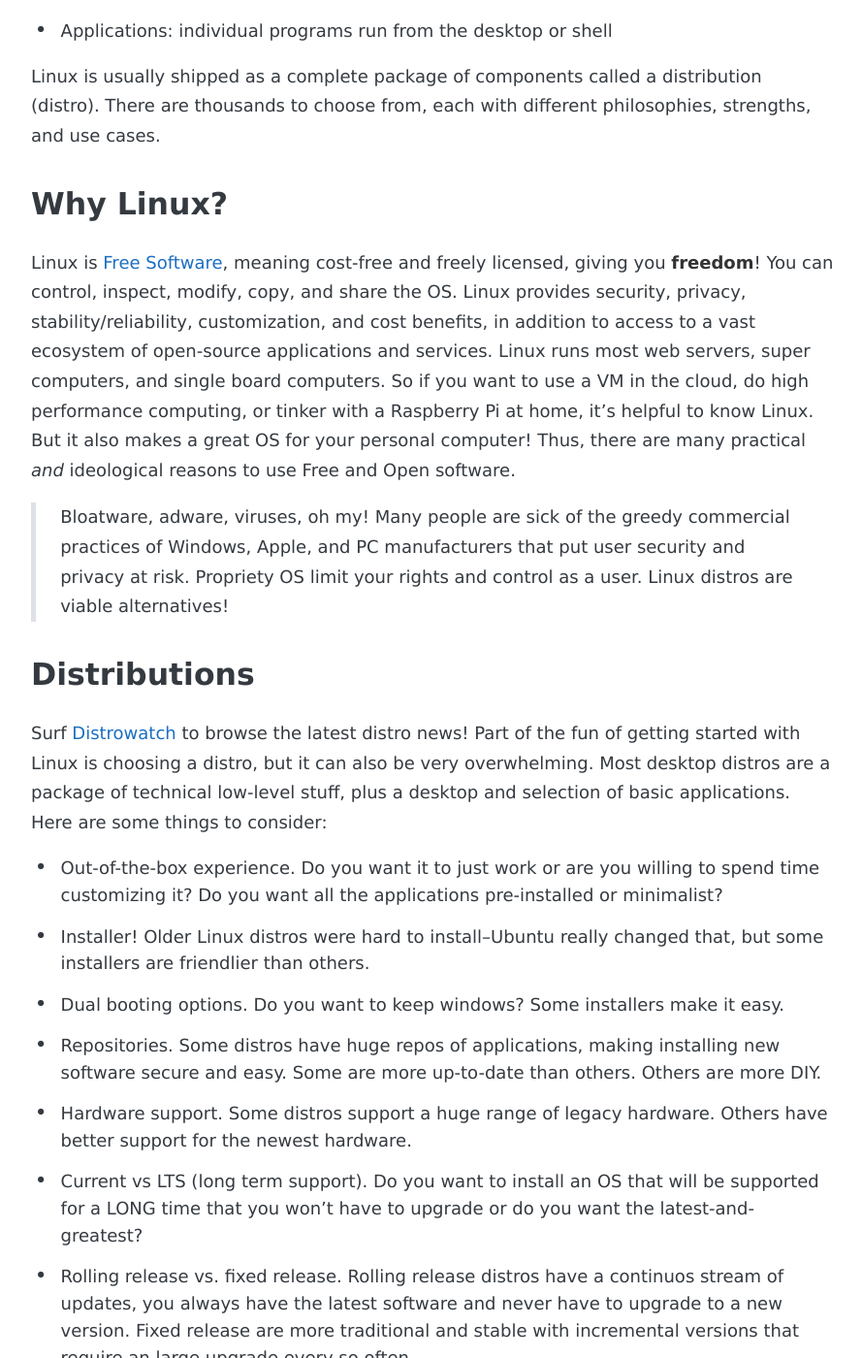
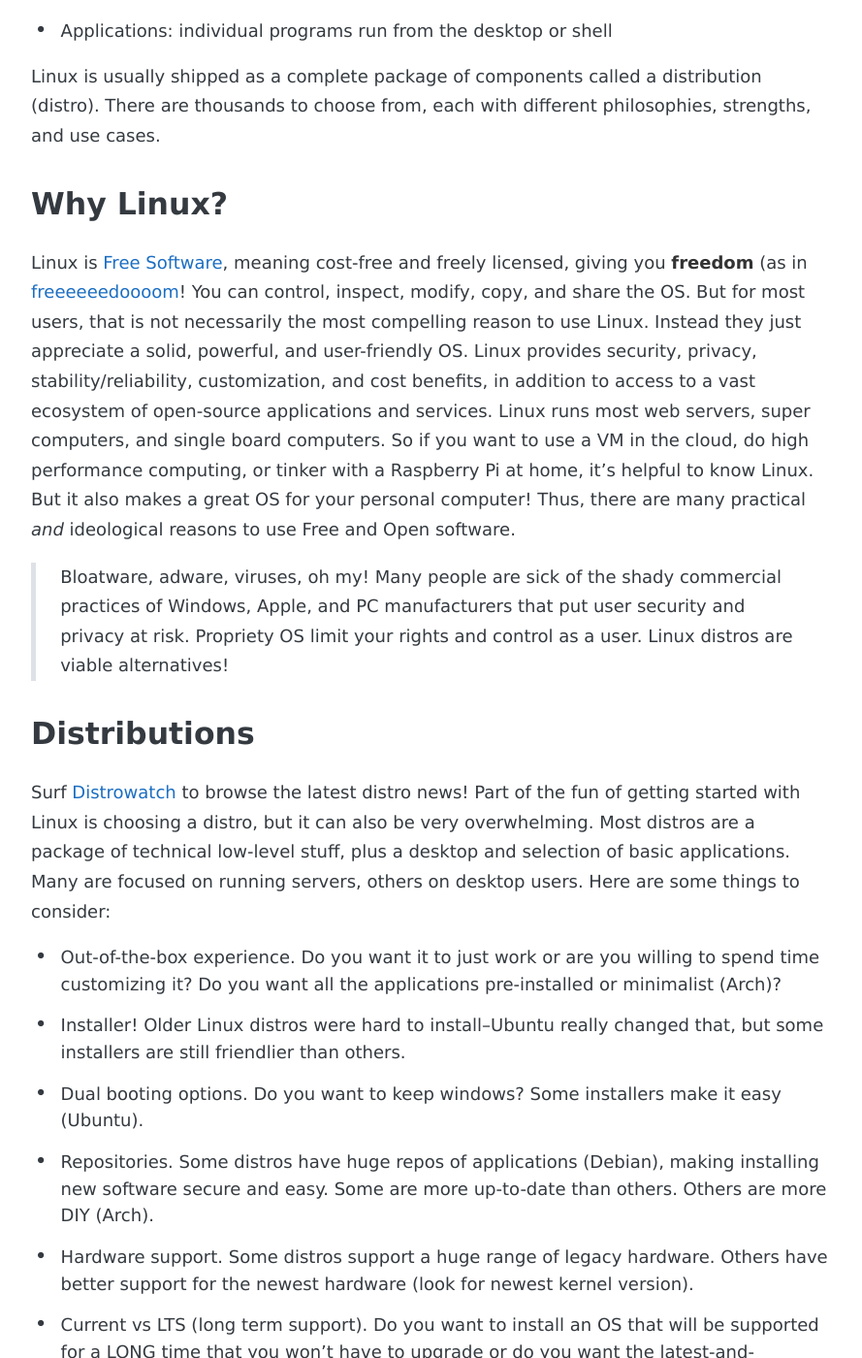
Before and after one commit to evanwill/_drafts, a Jekyll site: the page built from _notes/linux-intro.md, in a window 1280 px wide and 1400 px high, scrolled down 894 px. Shown: the whole window at 97% size, without its empty margins (194-1083 px from the left). Built offline with Jekyll 4.4.1, drawn with Linux system fonts in a browser that asks for light colours; some of the changed text lies outside the part shown.

Commit message:
update linux intro

```diff
--- a/_notes/linux-intro.md
+++ b/_notes/linux-intro.md
@@ -25,8 +25,10 @@
 
 ## Why Linux?
 
-Linux is [Free Software](https://www.gnu.org/philosophy/free-sw.en.html), meaning cost-free and freely licensed, giving you **freedom**!
+Linux is [Free Software](https://www.gnu.org/philosophy/free-sw.en.html), meaning cost-free and freely licensed, giving you **freedom** (as in [freeeeeedoooom](https://youtu.be/n9D7oeM3zd8)!
 You can control, inspect, modify, copy, and share the OS.
+But for most users, that is not necessarily the most compelling reason to use Linux.
+Instead they just appreciate a solid, powerful, and user-friendly OS.
 Linux provides security, privacy, stability/reliability, customization, and cost benefits, in addition to access to a vast ecosystem of open-source applications and services.
 Linux runs most web servers, super computers, and single board computers.
 So if you want to use a VM in the cloud, do high performance computing, or tinker with a Raspberry Pi at home, it's helpful to know Linux.
@@ -34,7 +36,7 @@
 Thus, there are many practical *and* ideological reasons to use Free and Open software.
 
 > Bloatware, adware, viruses, oh my!
-> Many people are sick of the greedy commercial practices of Windows, Apple, and PC manufacturers that put user security and privacy at risk.
+> Many people are sick of the shady commercial practices of Windows, Apple, and PC manufacturers that put user security and privacy at risk.
 > Propriety OS limit your rights and control as a user.
 > Linux distros are viable alternatives!
 
@@ -42,14 +44,15 @@
 
 Surf [Distrowatch](https://distrowatch.com/) to browse the latest distro news!
 Part of the fun of getting started with Linux is choosing a distro, but it can also be very overwhelming.
-Most desktop distros are a package of technical low-level stuff, plus a desktop and selection of basic applications.
+Most distros are a package of technical low-level stuff, plus a desktop and selection of basic applications.
+Many are focused on running servers, others on desktop users.
 Here are some things to consider:
 
-- Out-of-the-box experience. Do you want it to just work or are you willing to spend time customizing it? Do you want all the applications pre-installed or minimalist?
-- Installer! Older Linux distros were hard to install--Ubuntu really changed that, but some installers are friendlier than others.
-- Dual booting options. Do you want to keep windows? Some installers make it easy.
-- Repositories. Some distros have huge repos of applications, making installing new software secure and easy. Some are more up-to-date than others. Others are more DIY.
-- Hardware support. Some distros support a huge range of legacy hardware. Others have better support for the newest hardware.
+- Out-of-the-box experience. Do you want it to just work or are you willing to spend time customizing it? Do you want all the applications pre-installed or minimalist (Arch)?
+- Installer! Older Linux distros were hard to install--Ubuntu really changed that, but some installers are still friendlier than others.
+- Dual booting options. Do you want to keep windows? Some installers make it easy (Ubuntu).
+- Repositories. Some distros have huge repos of applications (Debian), making installing new software secure and easy. Some are more up-to-date than others. Others are more DIY (Arch).
+- Hardware support. Some distros support a huge range of legacy hardware. Others have better support for the newest hardware (look for newest kernel version).
 - Current vs LTS (long term support). Do you want to install an OS that will be supported for a LONG time that you won't have to upgrade or do you want the latest-and-greatest?
 - Rolling release vs. fixed release. Rolling release distros have a continuos stream of updates, you always have the latest software and never have to upgrade to a new version. Fixed release are more traditional and stable with incremental versions that require an large upgrade every so often.
 - Ecosystem. Do you use a Linux server at work? Choose a distro from the same family to make life easier.
@@ -59,8 +62,9 @@
 
 ## Desktop Environment
 
-The Desktop environment (DE) is the graphical interface you will be staring at all day.
-It is separate from the core of the distro and can usually be installed independently.
+The desktop environment (DE) is the graphical interface you will be staring at all day.
+Unlike windows, mac, or chrome, with Linux you have a choice of desktops.
+It is separate from the core of the distro and can be installed independently.
 In fact you can [install more than one](https://www.linux.com/news/5-linux-desktop-environments-rise-2017)!
 Things to consider:
 - Weight. How graphics heavy is it. If you have an old computer or low spec hardware, go light!
@@ -86,9 +90,11 @@
 ## Try and Install
 
 The best way to learn Linux is to try it.
+When you buy a Windows, Chromebook, or Mac computer, the operating system (OS) comes pre-installed. However, if you are interested in running Linux or other open OS, you will most likely have to install it yourself.
 Modern Linux distros are generally released as an ISO disk image, often called a “live cd” or “live usb”.
 This means you can download an ISO, burn it to a USB stick, and then boot up into the desktop without actually installing or changing your hard drive!
 Give it a try, with these [instructions](https://evanwill.github.io/_drafts/notes/burn-iso.html).
+
 Or you install [VirtualBox](https://www.virtualbox.org/wiki/Downloads) on a computer to try out any distro in a disposable virtual machine.
 
 Once you try it out, install it!
@@ -110,7 +116,7 @@
 
 ## Major distro families
 
-[Debian](https://www.debian.org/) boring, stable distro with extensive repositories that is the base of MANY other distros
+[Debian](https://www.debian.org/) boring, stable distro with extensive repositories that is the base of MANY other distros. Uses `apt` configuration and `.deb` packages.
 - [Ubuntu](https://www.ubuntu.com/) developed by Canonical based in the UK, it is the most popular desktop linux, very beginner friendly
     - [Ubuntu flavors](https://www.ubuntu.com/download/ubuntu-flavours)
     - [KDE Neon](https://neon.kde.org/) cutting edge KDE on Ubuntu base
@@ -120,7 +126,7 @@
 - [Raspbian](https://www.raspberrypi.org/downloads/raspbian/) Official OS of Raspberry Pi, unique Pixel desktop
 - [Tails](https://tails.boum.org/index.en.html) privacy focused distro
 
-[Fedora](https://getfedora.org/)
+[Fedora](https://getfedora.org/). Uses `yum` configuration and `.rpm` packages.
 - [RedHat](https://www.redhat.com/) USA based non-free enterprise Linux
     - [CentOS](https://www.centos.org/) free RedHat
 - [Fedora Spins](https://spins.fedoraproject.org/)
```
